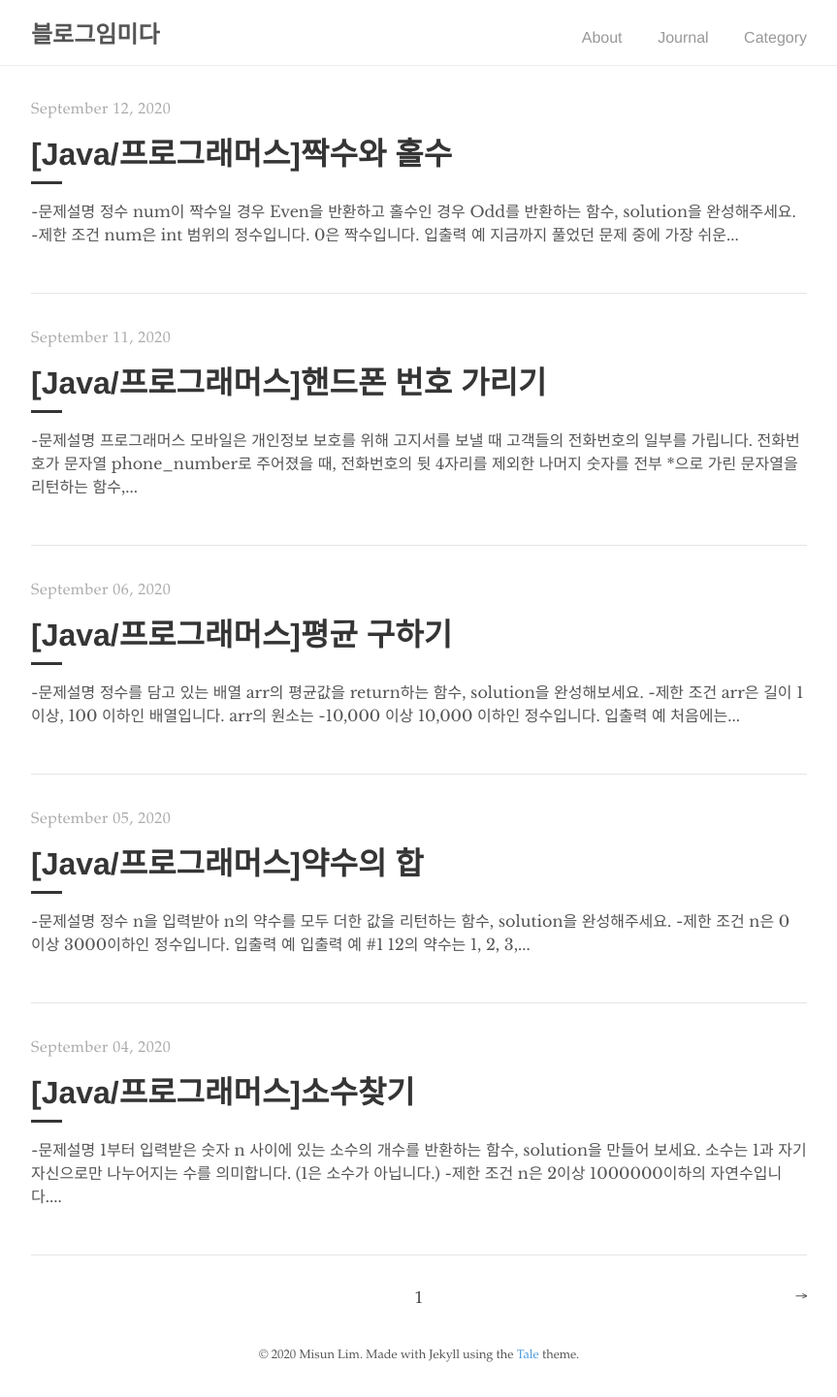
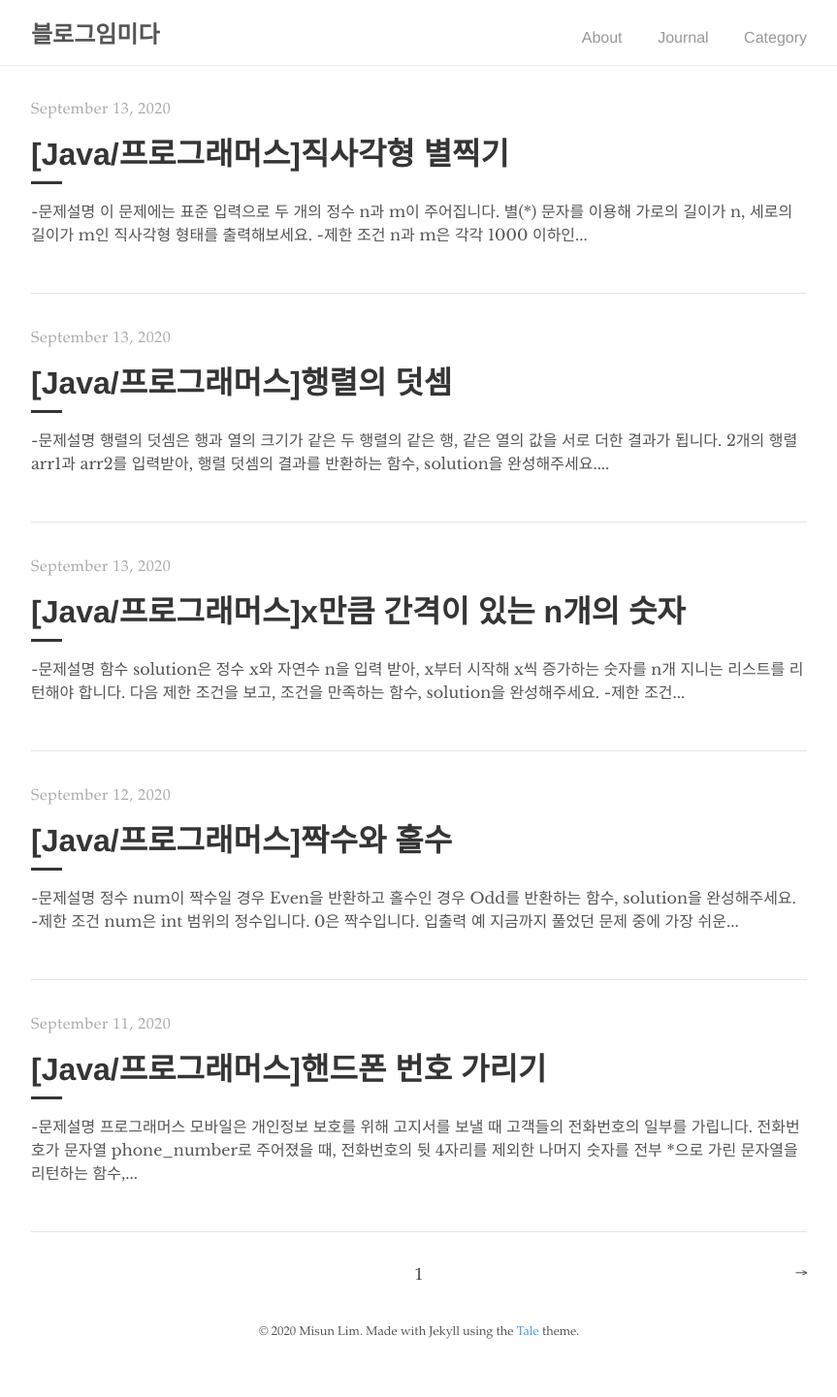
Before and after one commit to misun0608/misun0608.github.io, a Jekyll site: the page built from index.html, in a window 1280 px wide. Shown: the whole page at 97% size, without its empty margins (208-1071 px from the left). Built offline with Jekyll 4.4.1, drawn with Linux system fonts in a browser that asks for light colours; the list of posts is cut into pages by our own code; after the commit the page ends 1417 px from its top, so only the background shows below that.

Commit message:
docs: add post
코딩테스트 12, 13, 14 포스트 업로드

````diff
--- a/_posts/2020-09-11-coding_prac_10.md
+++ b/_posts/2020-09-11-coding_prac_10.md
@@ -21,13 +21,14 @@ s는 길이 4 이상, 20이하인 문자열입니다.
 <br />
 
 전화번호의 길이를 구해서 뒷자리 4자리를 뺀 만큼
-for문을 돌려서 *로 처리해주고 마지막에 4자리를
+for문을 돌려서 *로 처리해주고
+substring을 이용해서 마지막에 4자리를
 붙여주는 방법으로 풀어보았다.
 ```java
 class Solution {
     public String solution(String phone_number) {
         int num_length = phone_number.length();
-        String tmp = phone_number(num_length-4,num_length);
+        String tmp = phone_number.substring(num_length-4,num_length);
         String star = "";
 
         for(int i=0; i<num_length-4; i++){
@@ -39,3 +40,26 @@ class Solution {
     }
 }
 ```
+
+다른 사람 문제 풀이
+```java
+	class Solution {
+  public String solution(String phone_number) {
+      String answer = "";
+      StringBuilder sb = new StringBuilder();
+      int length = phone_number.length();
+
+		for (int i = 0; i < length - 4; i++) {
+			sb.append('*');
+		}
+		for (int i = length - 4; i < phone_number.length(); i++) {
+			sb.append(phone_number.charAt(i));
+		}
+
+        answer = sb.toString();
+
+      return answer;
+  }
+}
+```
+출처: 너구리의 코딩 블로그 https://javacoding.tistory.com/115
--- /dev/null
+++ b/_posts/2020-09-13-coding_prac_12.md
@@ -0,0 +1,54 @@
+---
+layout: post
+title:  "[Java/프로그래머스]x만큼 간격이 있는 n개의 숫자"
+author: "Misun"
+categories: [ Coding_test ]
+comments: true
+---
+```
+-문제설명
+함수 solution은 정수 x와 자연수 n을 입력 받아,
+x부터 시작해 x씩 증가하는 숫자를 n개 지니는 리스트를 리턴해야 합니다.
+다음 제한 조건을 보고, 조건을 만족하는 함수, solution을 완성해주세요.
+
+-제한 조건
+x는 -10000000 이상, 10000000 이하인 정수입니다.
+n은 1000 이하인 자연수입니다.
+```
+<b>입출력 예</b>
+![Image with caption](../img/Coding/12.png "output")
+<br />
+
+처음에 이렇게 풀었는데 정확성이 85.7로 실패했다.
+```java
+class Solution {
+    public long[] solution(int x, int n) {
+        long[] answer = new long[n];
+        for(int i=0; i<n; i++){
+            answer[i] = x * (i+1);
+        }
+
+        return answer;
+    }
+}
+```
+
+<br />
+
+int x 를 long 타입으로 바꿨더니 정확성 100이 됐다.<br />
+int의 범위를 넘어 갈 수 있는 부분을 long타입으로 바꿔야 했다.<br />
+![Image with caption](../img/Coding/data_type_table.jpg "table")
+
+```java
+class Solution {
+    public long[] solution(int x, int n) {
+        long[] answer = new long[n];
+        long tmp = x;
+
+        for(int i=0; i<n; i++){
+            answer[i] = tmp * (i+1);
+        }
+        return answer;
+    }
+}
+```
--- /dev/null
+++ b/_posts/2020-09-13-coding_prac_13.md
@@ -0,0 +1,44 @@
+---
+layout: post
+title:  "[Java/프로그래머스]행렬의 덧셈"
+author: "Misun"
+categories: [ Coding_test ]
+comments: true
+---
+```
+-문제설명
+행렬의 덧셈은 행과 열의 크기가 같은 두 행렬의 같은 행,
+같은 열의 값을 서로 더한 결과가 됩니다. 2개의 행렬 arr1과 arr2를 입력받아,
+행렬 덧셈의 결과를 반환하는 함수, solution을 완성해주세요.
+
+-제한 조건
+행렬 arr1, arr2의 행과 열의 길이는 500을 넘지 않습니다.
+```
+<b>입출력 예</b>
+![Image with caption](../img/Coding/13.png "output")
+<br />
+
+2차원 배열에 대한 내용이라 length에 대한 내용이 헷갈렸다.
+
+<br />
+<b>참고자료</b>
+![Image with caption](../img/Coding/arr.png "arr")
+a.length 즉  a 배열의 첫번재 배열길이는 5이고<br />
+a[0].length 의 배열길이는 3이다.<br /><br />
+
+이 내용을 참고로 for문을 이용해 푸니 쉽게 풀 수 있었다.
+
+```java
+class Solution {
+    public int[][] solution(int[][] arr1, int[][] arr2) {
+        int[][] answer = new int[arr1.length][arr1[0].length];
+        for(int i=0; i<arr1.length; i++){
+            for(int j=0; j<arr1[i].length; j++){
+                answer[i][j] = arr1[i][j] + arr2[i][j];
+            }
+        }
+
+        return answer;
+    }
+}
+```
--- /dev/null
+++ b/_posts/2020-09-13-coding_prac_14.md
@@ -0,0 +1,48 @@
+---
+layout: post
+title:  "[Java/프로그래머스]직사각형 별찍기"
+author: "Misun"
+categories: [ Coding_test ]
+comments: true
+---
+```
+-문제설명
+이 문제에는 표준 입력으로 두 개의 정수 n과 m이 주어집니다.
+별(*) 문자를 이용해 가로의 길이가 n, 세로의 길이가 m인 직사각형 형태를 출력해보세요.
+
+-제한 조건
+n과 m은 각각 1000 이하인 자연수입니다.
+```
+<b>입력</b>
+![Image with caption](../img/Coding/14_1.png "input")
+<br />
+
+<b>출력</b>
+![Image with caption](../img/Coding/14_2.png "output")
+<br />
+
+2차원 배열에 대한 내용이라 length에 대한 내용이 헷갈렸다.
+
+<br />
+
+두개 for문을 중첩해서 i에는 세로의 수를 j에는 가로의 수를<br />
+대입해서 풀었다.
+```java
+import java.util.Scanner;
+
+public class Solution {
+    public static void main(String[] args) {
+        Scanner sc = new Scanner(System.in);
+        int a = sc.nextInt();
+        int b = sc.nextInt();
+
+        for(int i=0; i<b; i++){
+            String m = "";
+            for(int j=0; j<a; j++){
+                m += "*";
+            }
+            System.out.println(m);
+        }
+    }
+}
+```
````
Also changed, not shown: _posts/2020-09-12-coding_prac_11.md (+2 -1 lines), img/Coding/12.png (added), img/Coding/13.png (added), img/Coding/14_1.png (added), img/Coding/14_2.png (added), img/Coding/arr.png (added), img/Coding/data_type_table.jpg (added).
